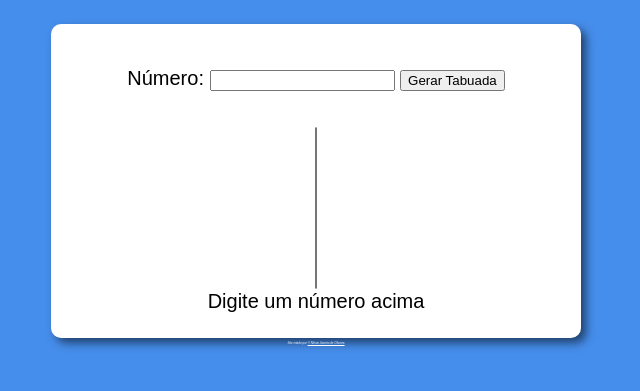
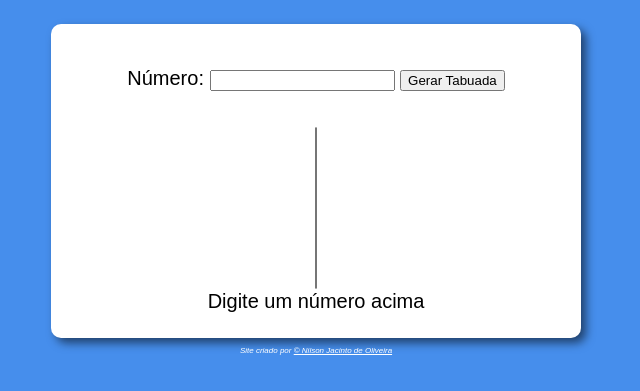
Before and after one commit to nilsonjacinto/tabuada, a plain HTML site: page index.html in a window 1280 px wide. Shown: the part 75-466 px from the top of the page, without its empty margins (324-964 px from the left). Drawn offline with Linux system fonts and the light colour scheme.

Commit message:
troquei o footer

```diff
--- a/estilo.css
+++ b/estilo.css
@@ -27,10 +27,10 @@ footer {
     color: white;
     text-align: center;
     font-style: italic;
-    font-size: 3px;
+    font-size: 8px;
 }
 
 .white{
     color: white;
-    font-size: 3px;
+    font-size: 8px;
 }
```
